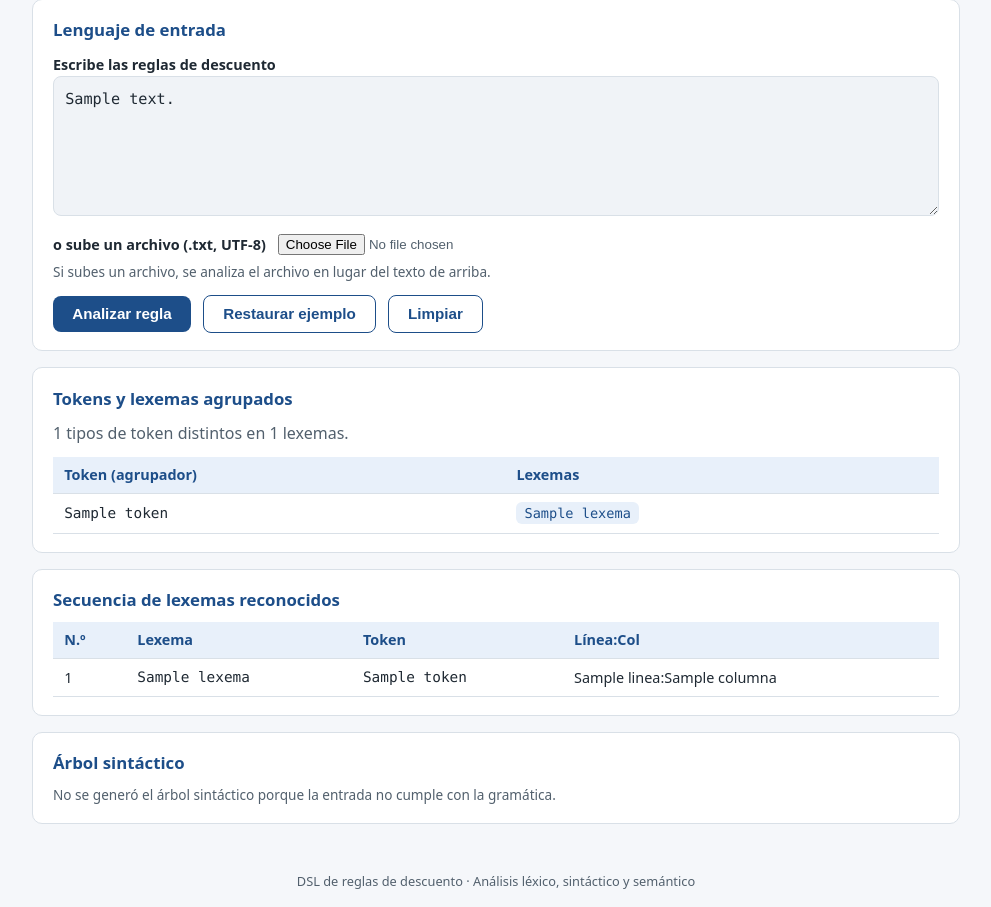
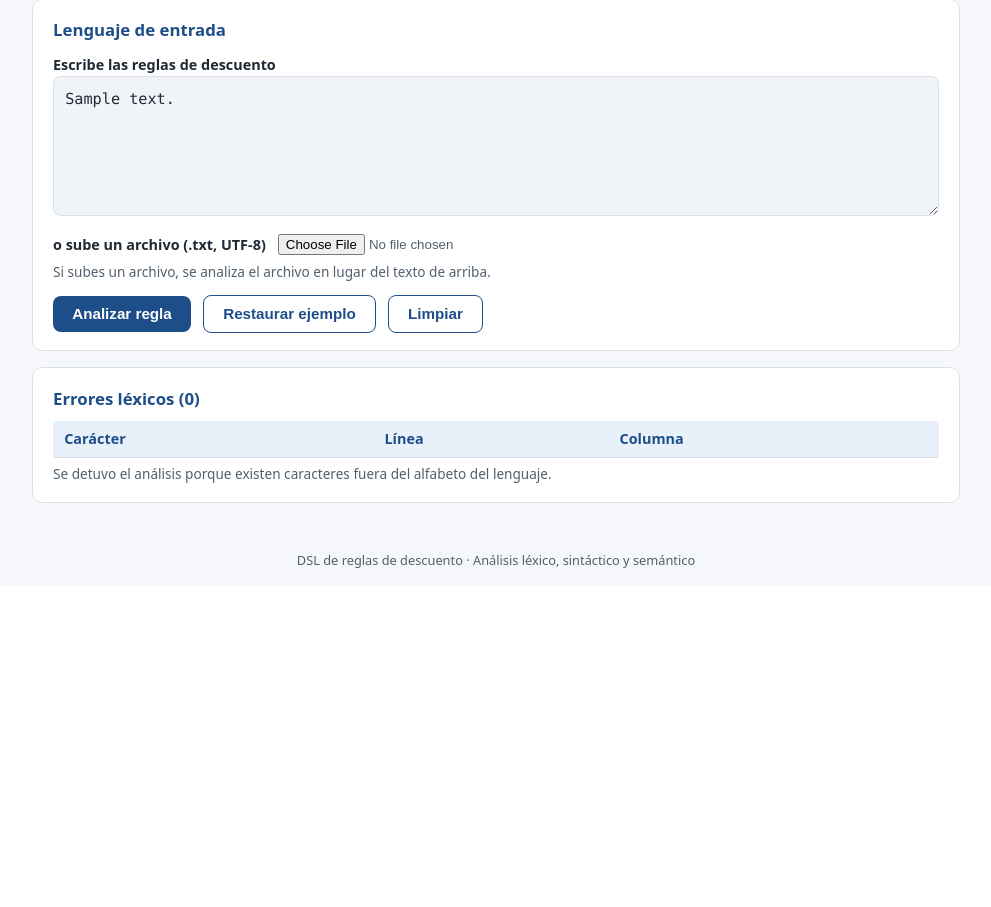
Before and after one commit to diegohernandez02/DSL-para-aplicacion-de-descuentos, a Flask app: template templates/index.html in a window 1280 px wide. Shown: the part 400-1307 px from the top of the page, without its empty margins (144-1135 px from the left). After the commit the page ends 968 px from the top, so only its background shows below. Run offline with Flask 3, Linux system fonts and the light colour scheme; the template is opened without the code that fills it: most values are stand-ins (such as "Sample title", 1, 10 or a date in 2020); lists and menus that the app fills with data are empty.

Commit message:
Update index.html

```diff
--- a/templates/index.html
+++ b/templates/index.html
@@ -44,7 +44,8 @@
     {% endif %}
 
     {% if resultado %}
-      {% if resultado.errores %}
+      <!-- Fase 1: Léxica -->
+      {% if not resultado.valido_lexico %}
         <section>
           <h2>Errores léxicos ({{ resultado.errores|length }})</h2>
           <div class="tabla-scroll">
@@ -57,31 +58,9 @@
               </tbody>
             </table>
           </div>
-          <p class="ayuda">Estos caracteres no pertenecen al alfabeto del lenguaje y se omitieron.</p>
+          <p class="ayuda">Se detuvo el análisis porque existen caracteres fuera del alfabeto del lenguaje.</p>
         </section>
-      {% endif %}
-
-      {% if resultado.errores_sintacticos %}
-        <section>
-          <h2>Errores sintácticos ({{ resultado.errores_sintacticos|length }})</h2>
-          <div class="tabla-scroll">
-            <table>
-              <thead><tr><th>Lexema</th><th>Línea</th><th>Columna</th><th>Detalle</th></tr></thead>
-              <tbody>
-                {% for es in resultado.errores_sintacticos %}
-                  <tr>
-                    <td><code>{{ es.lexema }}</code></td>
-                    <td>{{ es.linea }}</td>
-                    <td>{{ es.columna }}</td>
-                    <td>{{ es.mensaje }}</td>
-                  </tr>
-                {% endfor %}
-              </tbody>
-            </table>
-          </div>
-        </section>
-      {% endif %}
-
+      {% else %}
         <!-- 1. Tokens y lexemas agrupados -->
         <section>
           <h2>Tokens y lexemas agrupados</h2>
@@ -121,17 +100,14 @@
           </div>
         </section>
 
-      <!-- 3. Árbol sintáctico -->
+        <!-- Fase 2: Sintáctica -->
+        {% if resultado.valido_sintactico and resultado.arbol_texto %}
           <section>
             <h2>Árbol sintáctico</h2>
-        {% if resultado.valido_sintactico and resultado.arbol_texto %}
             <pre class="arbol-pre"><code>{{ resultado.arbol_texto }}</code></pre>
-        {% else %}
-          <p class="ayuda">No se generó el árbol sintáctico porque la entrada no cumple con la gramática.</p>
-        {% endif %}
           </section>
 
-      <!-- 4. Objeto JSON (si pasó las 3 fases) O tabla de errores semánticos (si falló la semántica) -->
+          <!-- Fase 3: Semántica / Objeto JSON -->
           {% if resultado.compilacion_valida and resultado.json_texto %}
             {% if resultado.advertencias_semanticas %}
               <section>
@@ -165,7 +141,7 @@
                 <button type="submit" class="secundario">Descargar regla_descuento.json</button>
               </form>
             </section>
-      {% elif resultado.valido_sintactico and resultado.errores_semanticos %}
+          {% elif resultado.errores_semanticos %}
             <section>
               <h2>Errores semánticos ({{ resultado.errores_semanticos|length }})</h2>
               <div class="tabla-scroll">
@@ -185,6 +161,27 @@
               </div>
             </section>
           {% endif %}
+        {% elif resultado.errores_sintacticos %}
+          <section>
+            <h2>Errores sintácticos ({{ resultado.errores_sintacticos|length }})</h2>
+            <div class="tabla-scroll">
+              <table>
+                <thead><tr><th>Lexema</th><th>Línea</th><th>Columna</th><th>Detalle</th></tr></thead>
+                <tbody>
+                  {% for es in resultado.errores_sintacticos %}
+                    <tr>
+                      <td><code>{{ es.lexema }}</code></td>
+                      <td>{{ es.linea }}</td>
+                      <td>{{ es.columna }}</td>
+                      <td>{{ es.mensaje }}</td>
+                    </tr>
+                  {% endfor %}
+                </tbody>
+              </table>
+            </div>
+          </section>
+        {% endif %}
+      {% endif %}
     {% endif %}
   </main>
 
```
Lines whose indentation alone changed are shown as unchanged.
